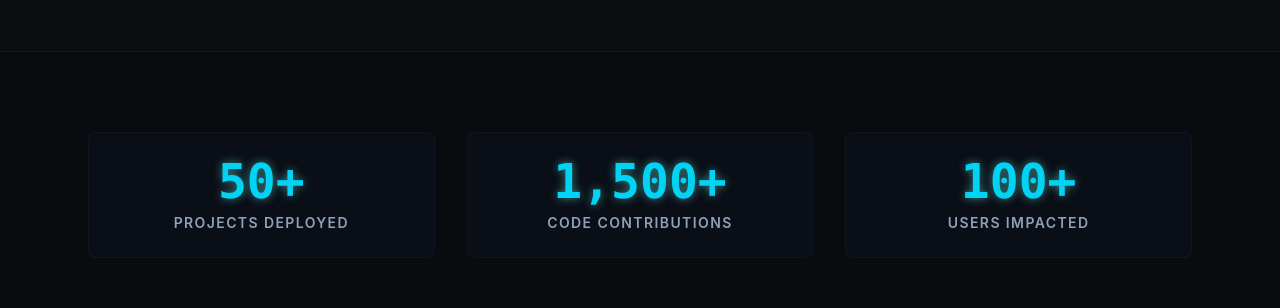
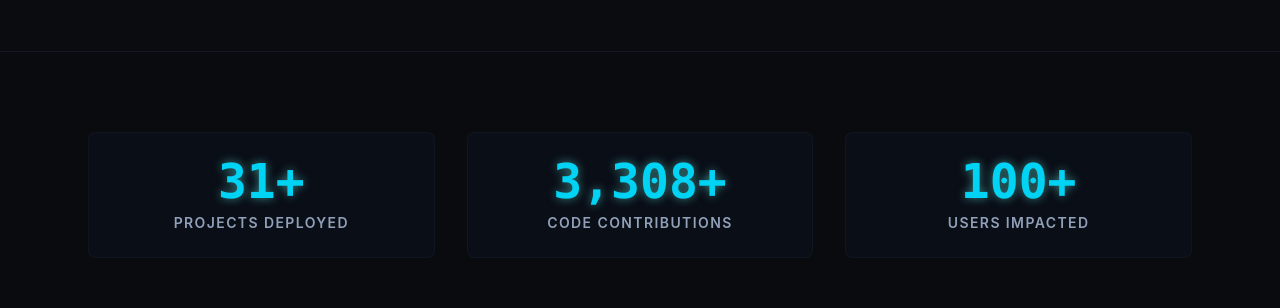
Before and after one commit to rachts/Portfolio, a React (Vite) app: page / in a window 1280 px wide. Shown: the part 5420-5728 px from the top of the page. Built offline with nearby package versions, Linux system fonts and the light colour scheme; no server answers.

Commit message:
integrate live GitHub stats for projects and contributions in StatsSection

```diff
--- a/src/components/sections/StatsSection.tsx
+++ b/src/components/sections/StatsSection.tsx
@@ -25,6 +25,37 @@ function Counter({ from, to, suffix = "" }: { from: number; to: number; suffix?:
 
 export function StatsSection() {
   const [ref, isVisible] = useIntersection<HTMLDivElement>({ threshold: 0.1 });
+  const [stats, setStats] = useState(portfolioData.stats);
+  const [isLive, setIsLive] = useState(false);
+
+  useEffect(() => {
+    async function fetchGithubStats() {
+      try {
+        // Fetch Repo Count
+        const userResponse = await fetch('https://api.github.com/users/rachts');
+        const userData = await userResponse.json();
+
+        // Fetch Contributions
+        const contribResponse = await fetch('https://github-contributions-api.deno.dev/rachts.json');
+        const contribData = await contribResponse.json();
+
+        setStats(prev => prev.map(stat => {
+          if (stat.label === "Projects Deployed" && userData.public_repos) {
+            return { ...stat, value: userData.public_repos };
+          }
+          if (stat.label === "Code Contributions" && contribData.totalContributions) {
+            return { ...stat, value: contribData.totalContributions };
+          }
+          return stat;
+        }));
+        setIsLive(true);
+      } catch (error) {
+        console.error('Failed to fetch realtime stats:', error);
+      }
+    }
+
+    fetchGithubStats();
+  }, []);
 
   return (
     <section className="py-20 relative border-y border-slate-800/50 bg-[#0b0c10]/80">
@@ -36,8 +67,17 @@ export function StatsSection() {
           animate={isVisible ? { opacity: 1, y: 0 } : { opacity: 0, y: 20 }}
           transition={{ duration: 0.6 }}
         >
-          {portfolioData.stats.map((stat, i) => (
-            <div key={i} className="flex flex-col items-center justify-center p-6 rounded-lg bg-slate-900/30 border border-slate-800/30">
+          {stats.map((stat, i) => (
+            <div key={i} className="flex flex-col items-center justify-center p-6 rounded-lg bg-slate-900/30 border border-slate-800/30 relative overflow-hidden group">
+              {isLive && stat.label === "Code Contributions" && (
+                <div className="absolute top-2 right-2 flex items-center gap-1.5">
+                  <span className="relative flex h-2 w-2">
+                    <span className="animate-ping absolute inline-flex h-full w-full rounded-full bg-cyan-400 opacity-75"></span>
+                    <span className="relative inline-flex rounded-full h-2 w-2 bg-cyan-500"></span>
+                  </span>
+                  <span className="text-[10px] font-mono text-cyan-500/70 uppercase tracking-tighter">Live</span>
+                </div>
+              )}
               <div className="text-4xl md:text-5xl font-extrabold text-cyan-400 mb-2 font-mono glow-text">
                 <Counter from={0} to={stat.value} suffix={stat.suffix} />
               </div>
--- a/src/data/portfolio-data.ts
+++ b/src/data/portfolio-data.ts
@@ -162,8 +162,8 @@ export const portfolioData = {
     }
   ],
   stats: [
-    { label: "Projects Deployed", value: 50, suffix: "+" },
-    { label: "Code Contributions", value: 1500, suffix: "+" },
+    { label: "Projects Deployed", value: 31, suffix: "+" },
+    { label: "Code Contributions", value: 3308, suffix: "+" },
     { label: "Users Impacted", value: 100, suffix: "+" }
   ],
   faq: [
```
